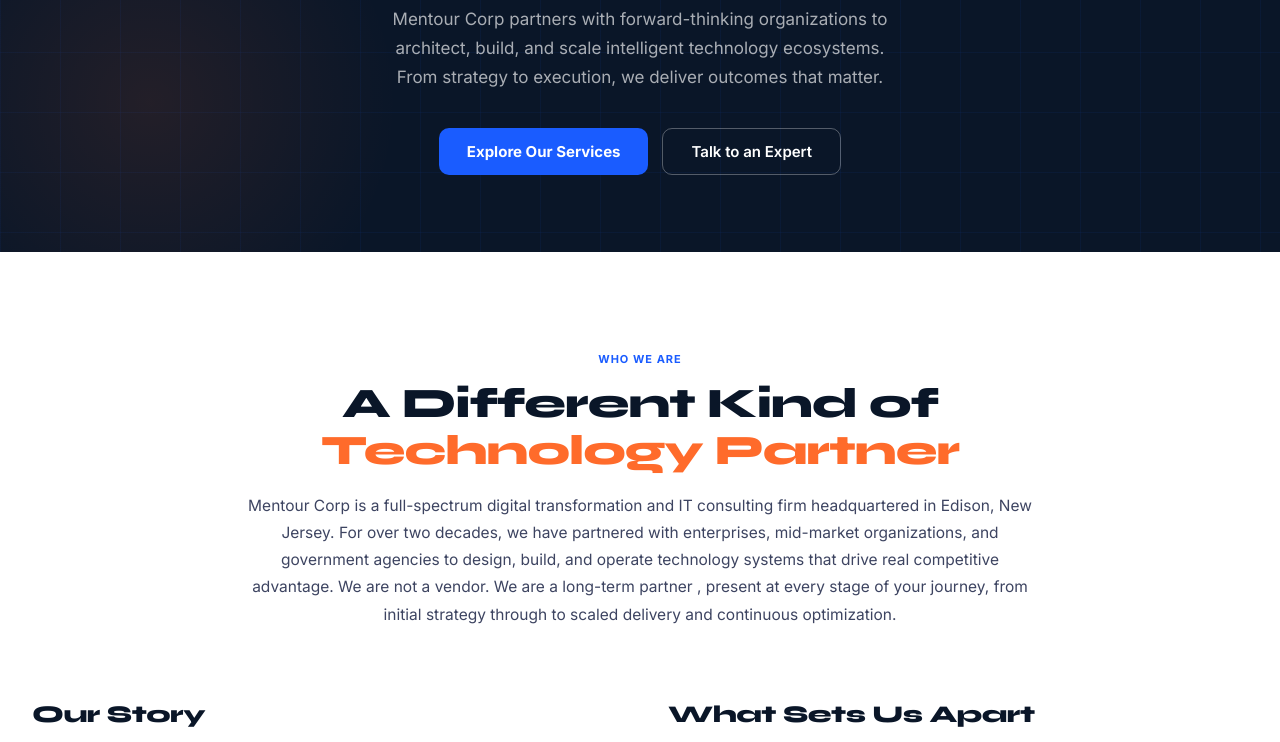
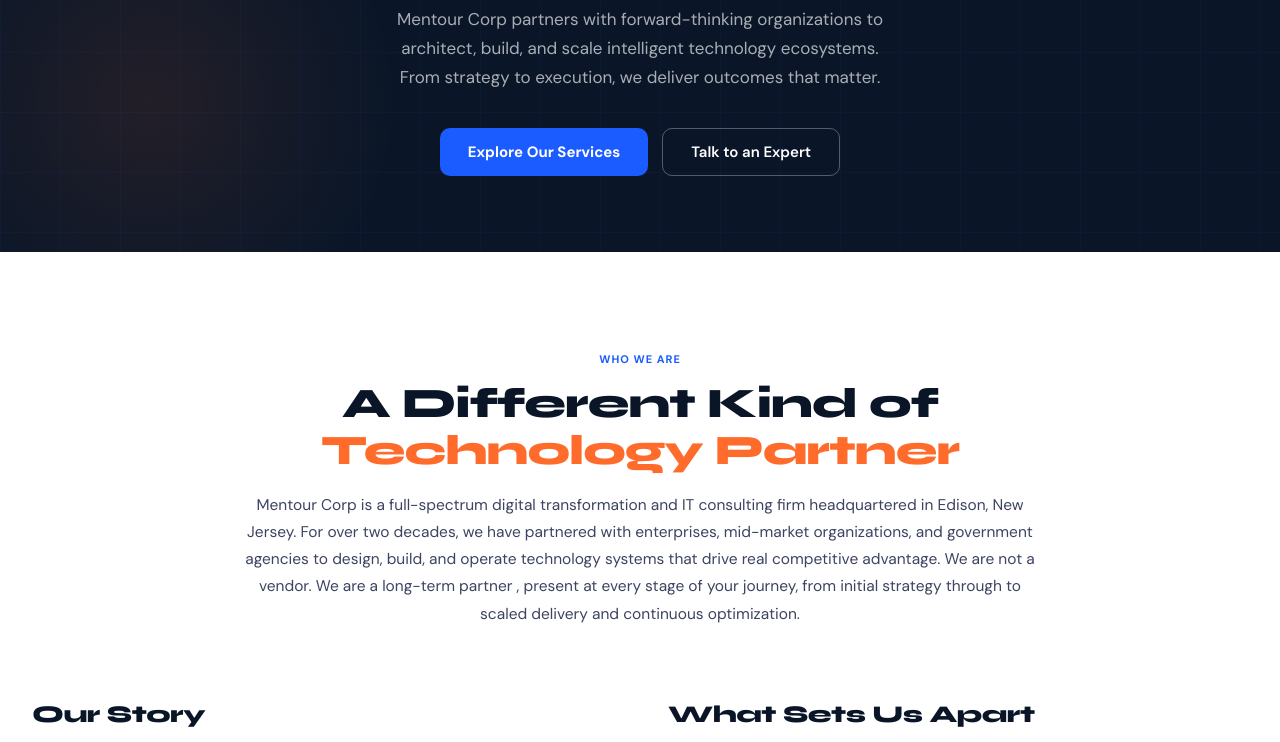
Before and after one commit to tekysam9/mentourcorp, a plain HTML site: page index.html in a window 1280 px wide. Shown: the part 548-1290 px from the top of the page. Drawn offline with Linux system fonts and the light colour scheme; no server answers.

Commit message:
Body font: Inter -> DM Sans

```diff
--- a/index.html
+++ b/index.html
@@ -4,10 +4,10 @@
 <meta charset="UTF-8"/>
 <meta name="viewport" content="width=device-width,initial-scale=1.0"/>
 <title>Mentour Corp - IT Consulting and Digital Transformation</title>
-<link href="https://fonts.googleapis.com/css2?family=Inter:wght@300;400;500;600;700&family=Syne:wght@700;800&display=swap" rel="stylesheet"/>
+<link href="https://fonts.googleapis.com/css2?family=DM+Sans:wght@300;400;500;600;700&family=Syne:wght@700;800&display=swap" rel="stylesheet"/>
 <style>
 :root{--navy:#0A1628;--navy2:#112040;--blue:#1A5CFF;--blue-lt:#3B7BFF;--blue-pale:#E8EFFF;--accent:#FF6B2B;--accent-lt:#FF8B55;--white:#FFFFFF;--gray50:#F7F8FB;--gray100:#EEF0F6;--gray200:#D8DCE8;--gray500:#7B84A3;--gray700:#3D4461;--text:#1A1F35;--radius:10px;--radius-lg:16px;--shadow:0 2px 20px rgba(10,22,40,.10);--shadow-lg:0 8px 48px rgba(10,22,40,.15);}
-*{margin:0;padding:0;box-sizing:border-box;}html{scroll-behavior:smooth;}body{font-family:'Inter',sans-serif;color:var(--text);background:var(--white);}
+*{margin:0;padding:0;box-sizing:border-box;}html{scroll-behavior:smooth;}body{font-family:'DM Sans',sans-serif;color:var(--text);background:var(--white);}
 nav{position:fixed;top:0;left:0;right:0;z-index:1000;background:rgba(10,22,40,.97);backdrop-filter:blur(12px);height:68px;display:flex;align-items:center;}
 .nav-inner{max-width:1280px;margin:0 auto;padding:0 28px;width:100%;display:flex;align-items:center;justify-content:space-between;gap:16px;}
 .nav-logo{display:flex;align-items:center;gap:10px;text-decoration:none;flex-shrink:0;}
```
